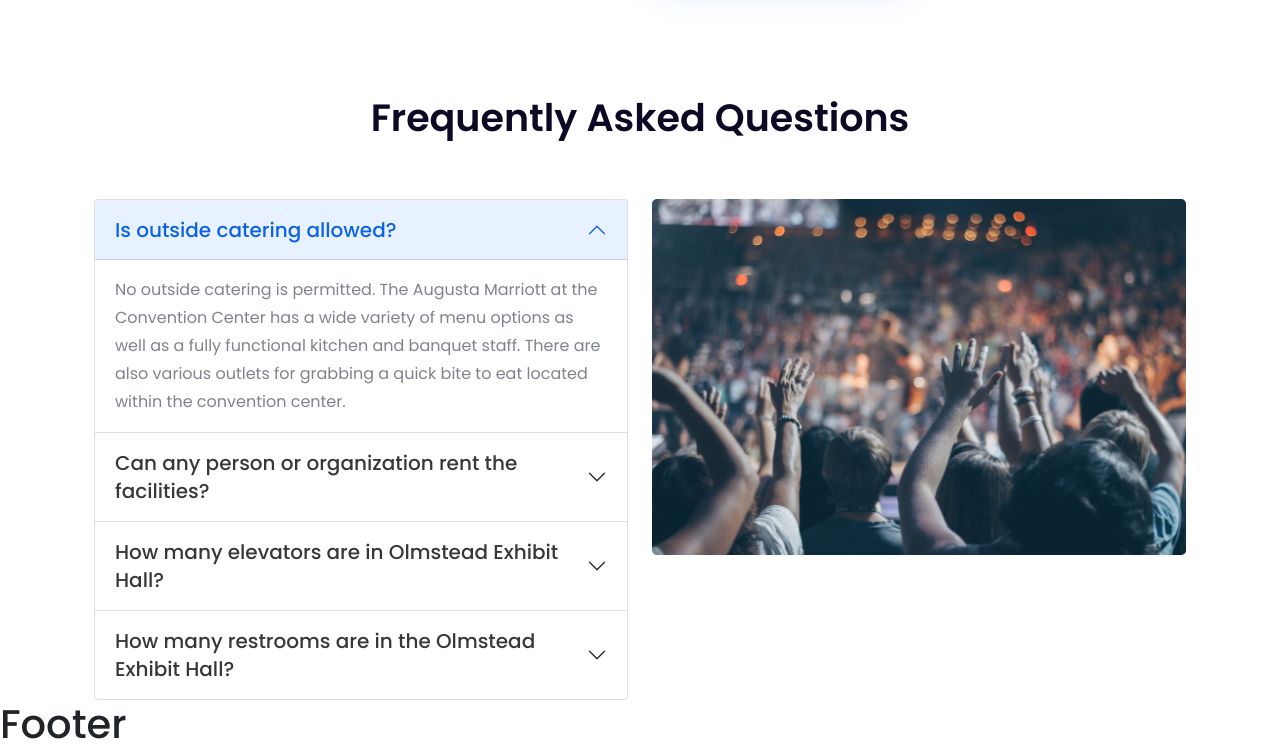
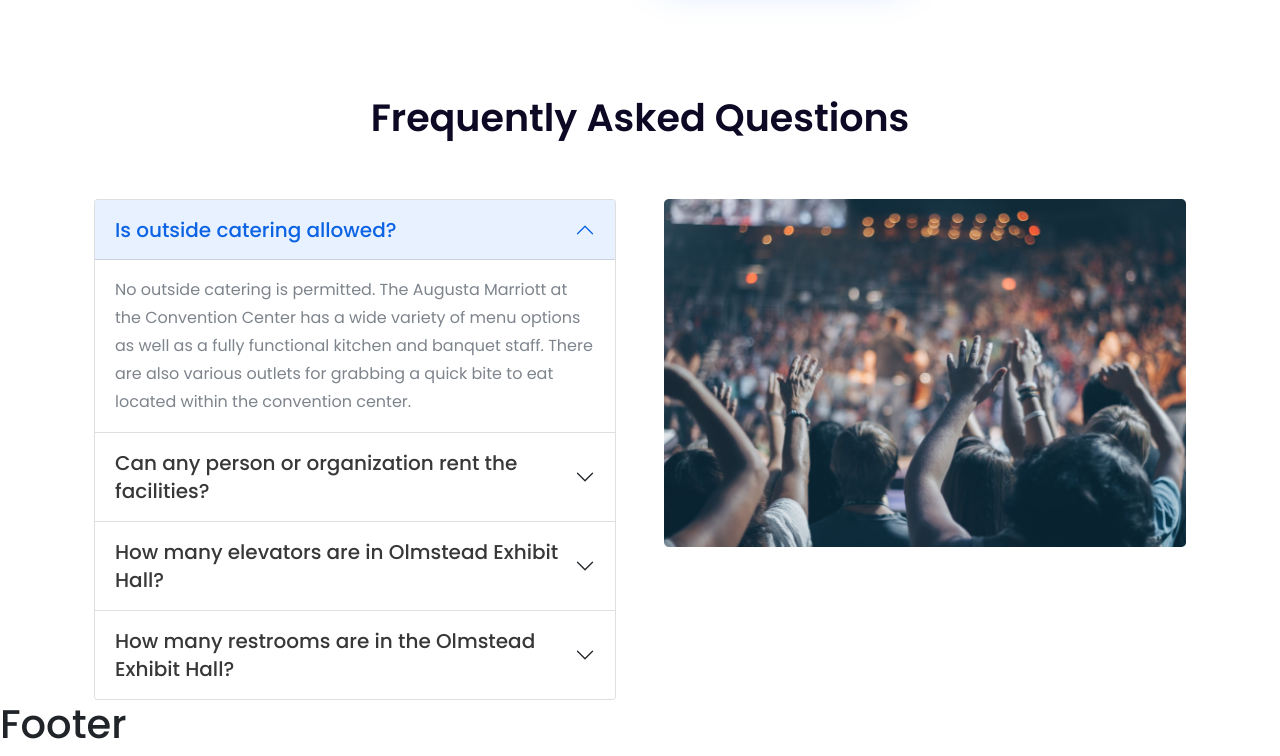
Before and after one commit to rabiulDev/convention-center, a plain HTML site: page index.html in a window 1280 px wide. Shown: the part 1692-2448 px from the top of the page. Drawn offline with nearby package versions, Linux system fonts and the light colour scheme.

Commit message:
frequently ask question gutter added

```diff
--- a/index.html
+++ b/index.html
@@ -359,7 +359,7 @@
       <section class="container mt-5">
         <h3 class="question-title py-5">Frequently Asked Questions</h3>
         <div class="container">
-          <div class="row">
+          <div class="row gx-5 gy-5">
             <div class="col-sm-12 col-md-6">
               <div class="accordion" id="accordionPanelsStayOpenExample">
                 <div class="accordion-item">
```
